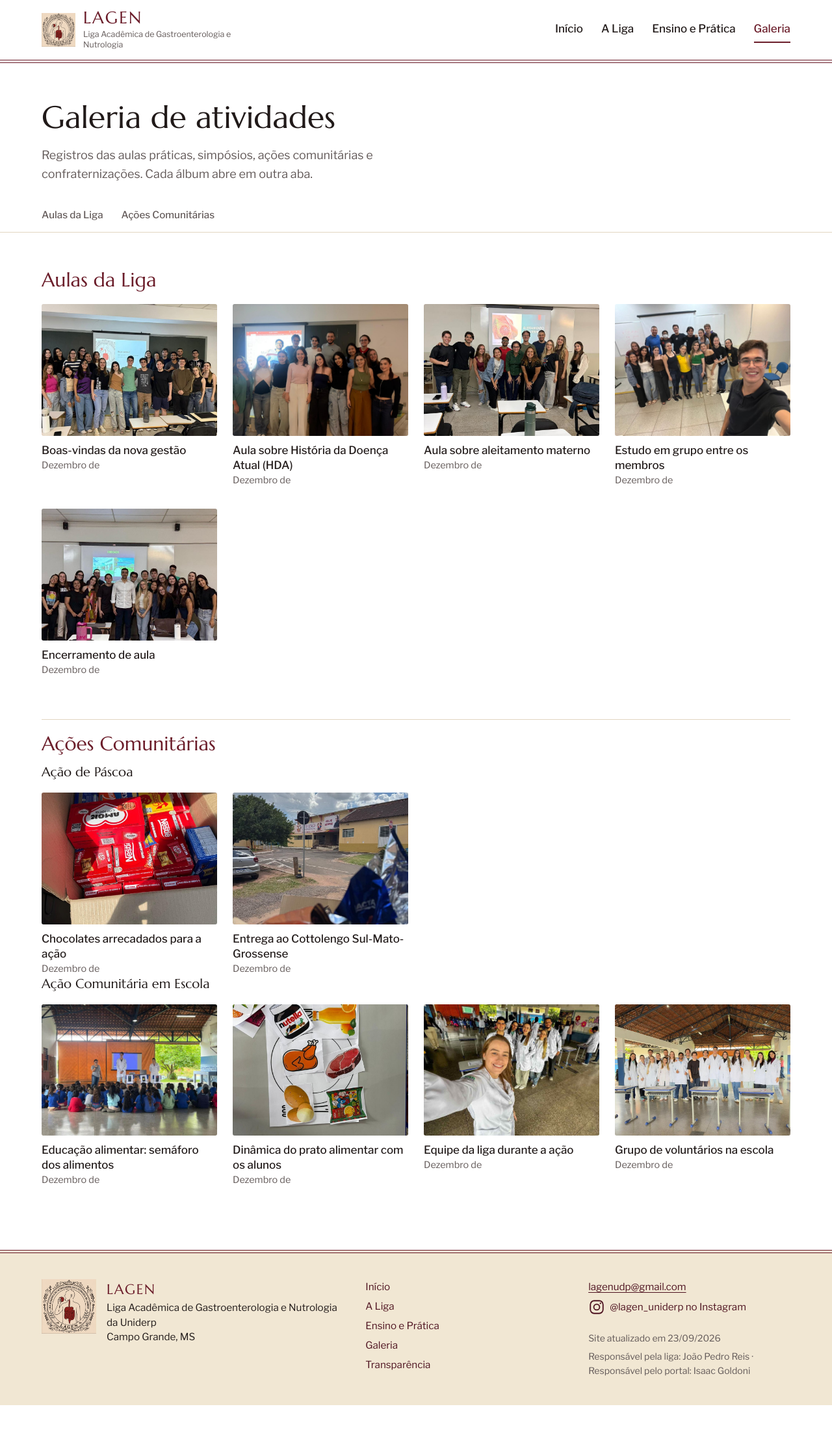
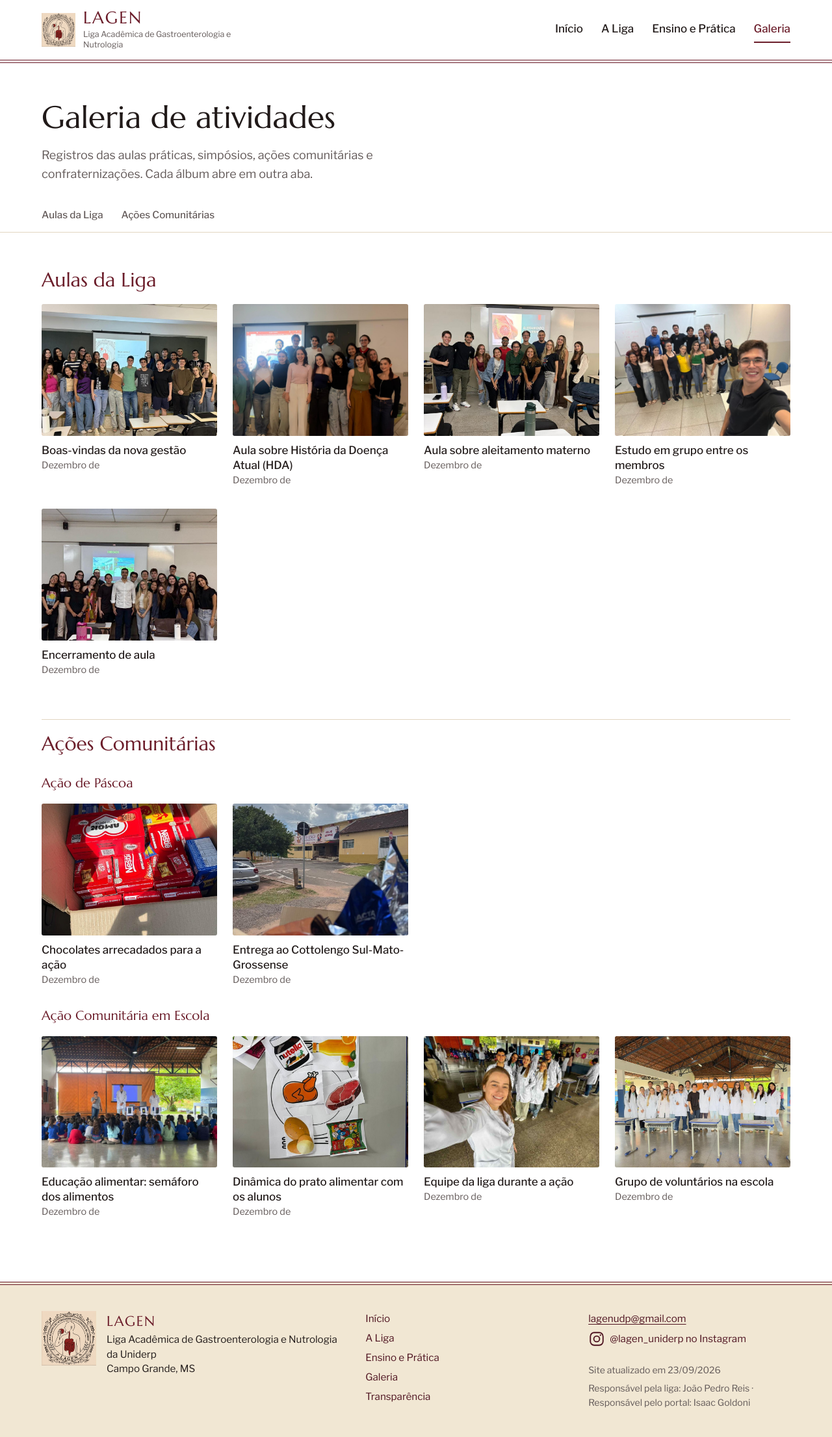
Before and after one commit to LAGENuniderp/lagen-uniderp.github.io, a Jekyll site: the page built from galeria/index.md, in a window 1280 px wide. Shown: the whole page at 65% size. Built offline with Jekyll 4.4.1, drawn with Linux system fonts in a browser that asks for light colours; before the commit the page ends 2163 px from its top, so only the background shows below that.

Commit message:
Adiciona estilos para subseções da galeria

```diff
--- a/assets/css/lagen.css
+++ b/assets/css/lagen.css
@@ -810,3 +810,8 @@ a.album__link:hover .album__titulo {
   .cronograma--ocultar .aula--anterior { display: grid; }
   .rodape { background: none; }
 }
+
+/* Subseções dentro de uma categoria da galeria (ex.: Ações Comunitárias) */
+.galeria-subsecao { margin-top: 2rem; }
+.galeria-subsecao:first-child { margin-top: 1.25rem; }
+.galeria-subsecao h3 { margin: 0 0 .25rem; color: var(--vinho); }
```
